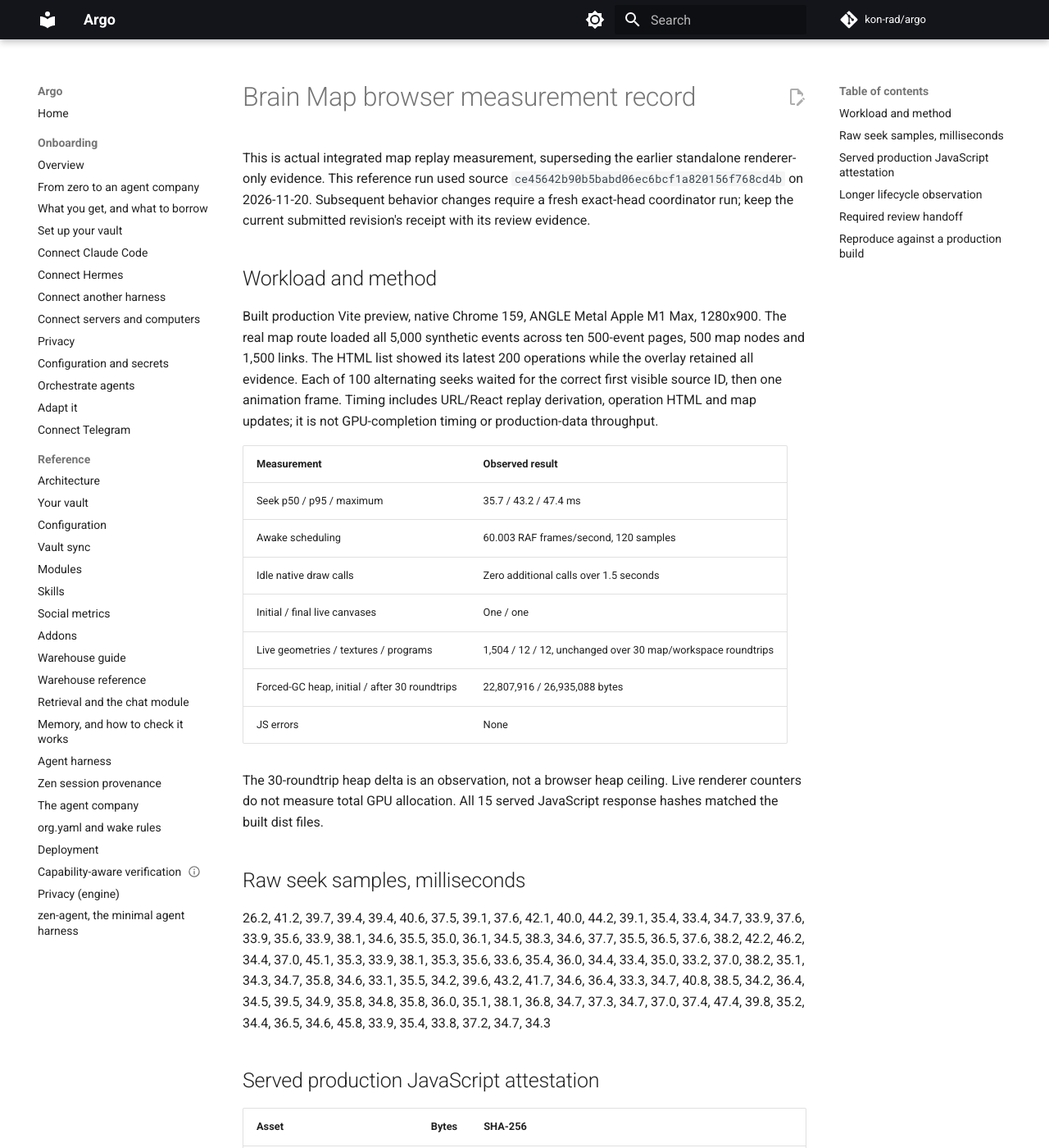
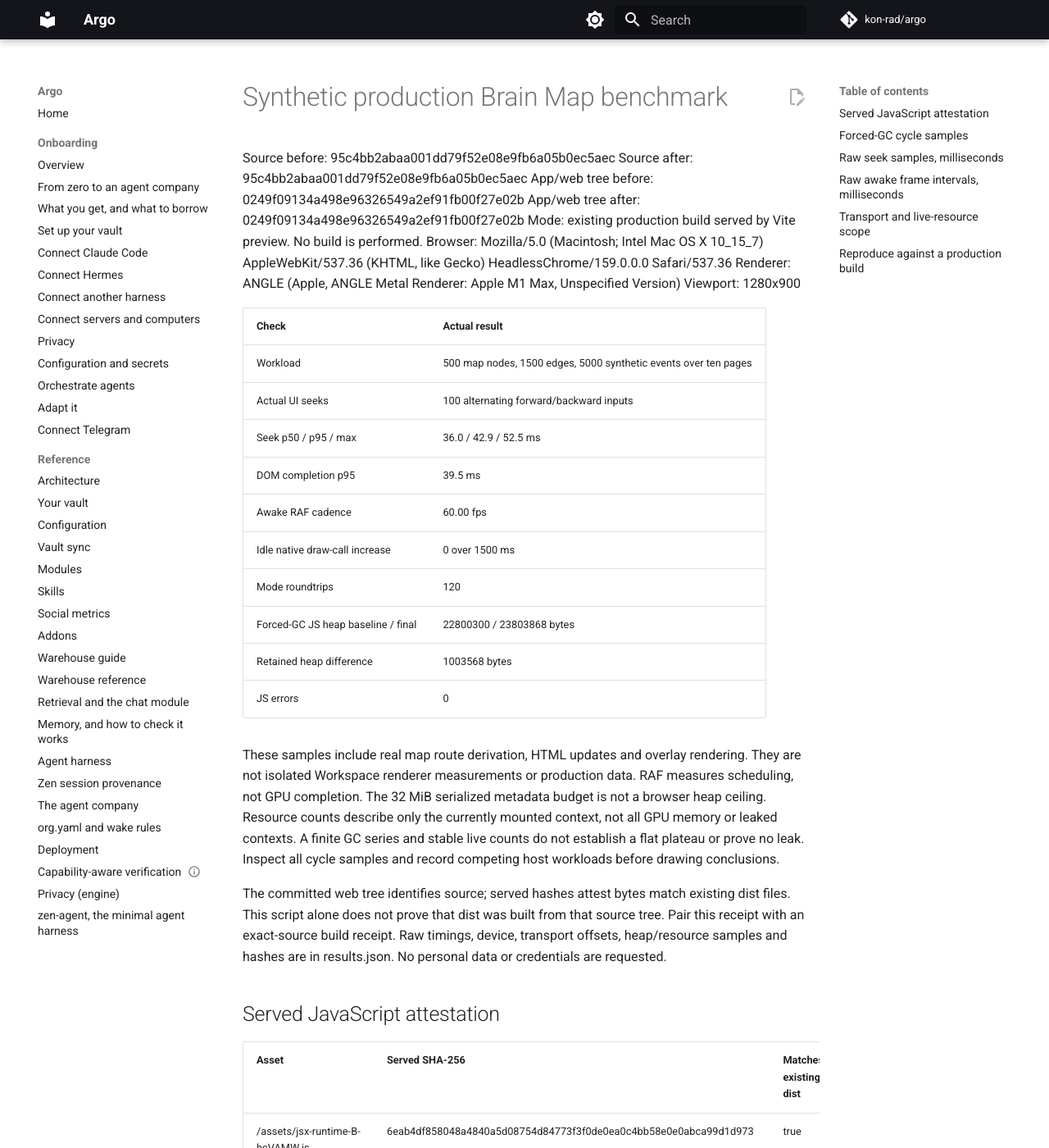
Before and after one commit to kon-rad/argo, an MkDocs documentation site: the page built from docs/audits/observatory-map-browser.md, in a window 1280 px wide and 1400 px high. Shown: the whole window at 82% size. Built offline with MkDocs 1.6.1 and Material for MkDocs 9.7.7, drawn with Linux system fonts in a browser that asks for light colours; comment, search, counter and statistics services are not loaded; some of the changed text lies outside the part shown.

Commit message:
docs(observatory): attach full map replay and resource samples
Retain the production workload, 100 seek/frame samples, 120 lifecycle samples and served bundle hashes alongside the current implementation.

Co-authored-by: Codex <noreply@openai.com>

```diff
--- a/docs/audits/observatory-map-browser.md
+++ b/docs/audits/observatory-map-browser.md
@@ -1,56 +1,189 @@
-# Brain Map browser measurement record
+# Synthetic production Brain Map benchmark
 
-This is actual integrated map replay measurement, superseding the earlier standalone renderer-only evidence. This reference run used source `ce45642b90b5babd06ec6bcf1a820156f768cd4b` on 2026-11-20. Subsequent behavior changes require a fresh exact-head coordinator run; keep the current submitted revision's receipt with its review evidence.
+Source before: 95c4bb2abaa001dd79f52e08e9fb6a05b0ec5aec
+Source after: 95c4bb2abaa001dd79f52e08e9fb6a05b0ec5aec
+App/web tree before: 0249f09134a498e96326549a2ef91fb00f27e02b
+App/web tree after: 0249f09134a498e96326549a2ef91fb00f27e02b
+Mode: existing production build served by Vite preview. No build is performed.
+Browser: Mozilla/5.0 (Macintosh; Intel Mac OS X 10_15_7) AppleWebKit/537.36 (KHTML, like Gecko) HeadlessChrome/159.0.0.0 Safari/537.36
+Renderer: ANGLE (Apple, ANGLE Metal Renderer: Apple M1 Max, Unspecified Version)
+Viewport: 1280x900
 
-## Workload and method
+| Check | Actual result |
+|---|---|
+| Workload | 500 map nodes, 1500 edges, 5000 synthetic events over ten pages |
+| Actual UI seeks | 100 alternating forward/backward inputs |
+| Seek p50 / p95 / max | 36.0 / 42.9 / 52.5 ms |
+| DOM completion p95 | 39.5 ms |
+| Awake RAF cadence | 60.00 fps |
+| Idle native draw-call increase | 0 over 1500 ms |
+| Mode roundtrips | 120 |
+| Forced-GC JS heap baseline / final | 22800300 / 23803868 bytes |
+| Retained heap difference | 1003568 bytes |
+| JS errors | 0 |
 
-Built production Vite preview, native Chrome 159, ANGLE Metal Apple M1 Max, 1280x900. The real map route loaded all 5,000 synthetic events across ten 500-event pages, 500 map nodes and 1,500 links. The HTML list showed its latest 200 operations while the overlay retained all evidence. Each of 100 alternating seeks waited for the correct first visible source ID, then one animation frame. Timing includes URL/React replay derivation, operation HTML and map updates; it is not GPU-completion timing or production-data throughput.
+These samples include real map route derivation, HTML updates and overlay rendering. They are not isolated Workspace renderer measurements or production data. RAF measures scheduling, not GPU completion. The 32 MiB serialized metadata budget is not a browser heap ceiling. Resource counts describe only the currently mounted context, not all GPU memory or leaked contexts. A finite GC series and stable live counts do not establish a flat plateau or prove no leak. Inspect all cycle samples and record competing host workloads before drawing conclusions.
 
-| Measurement | Observed result |
-|---|---|
-| Seek p50 / p95 / maximum | 35.7 / 43.2 / 47.4 ms |
-| Awake scheduling | 60.003 RAF frames/second, 120 samples |
-| Idle native draw calls | Zero additional calls over 1.5 seconds |
-| Initial / final live canvases | One / one |
-| Live geometries / textures / programs | 1,504 / 12 / 12, unchanged over 30 map/workspace roundtrips |
-| Forced-GC heap, initial / after 30 roundtrips | 22,807,916 / 26,935,088 bytes |
-| JS errors | None |
+The committed web tree identifies source; served hashes attest bytes match existing dist files. This script alone does not prove that dist was built from that source tree. Pair this receipt with an exact-source build receipt. Raw timings, device, transport offsets, heap/resource samples and hashes are in results.json. No personal data or credentials are requested.
 
-The 30-roundtrip heap delta is an observation, not a browser heap ceiling. Live renderer counters do not measure total GPU allocation. All 15 served JavaScript response hashes matched the built dist files.
+## Served JavaScript attestation
+
+| Asset | Served SHA-256 | Matches existing dist |
+|---|---|---|
+| /assets/jsx-runtime-B-hcVAMW.js | 6eab4df858048a4840a5d08754d84773f3f0de0ea0c4bb58e0e0abca99d1d973 | true |
+| /assets/preload-helper-Czpn1I53.js | aba87f2a53e45ecdc9113fc30387d16e449d1676428cf5f82dd624c1df97d152 | true |
+| /assets/useQuery-BcrDPy_9.js | 8ef8862bea7adcf0eaff954e07360e491fe8a0198b49ed315cd60db1902e8cbb | true |
+| /assets/index-B0EEoC1S.js | c126cf574b9fb67c522b0b8f0a0b57103a89d8ba72c34a2ee5a501f16422e677 | true |
+| /assets/mapData-kdsO1Bz_.js | a144f5d48db38c8129dc1aa6fbd28a8212df703910bb2b5c205213ab82bf7094 | true |
+| /assets/Map-KeS0iWQD.js | 2d7d3036e10f3cc328e47de53656f09ead5bd194d68d3273e670b9deff560981 | true |
+| /assets/model-DubFK2vM.js | 354d0384f4a6f96d91e3be3ccb33c90647468311a364d538bbd76272a93ddbcb | true |
+| /assets/three.core-B-I1Uqpg.js | 8bcbcb02495eb182983e4d32a8b5425e368cf3e8a0b80aeed97bebf6fcf006bd | true |
+| /assets/Observatory-Bh0odtZq.js | 90b3885d843fc5a7d0b0c15839a01097da430fc0375e905d2fad44195f8add04 | true |
+| /assets/mapActivity-DEZ2SXp0.js | d3cccff18e1959d15411bf6db088a63b1a5da4c58aeaebdabc3933dad4fcb7a9 | true |
+| /assets/BrainActivity-DGhXo5pJ.js | 0e9a0a6901f883601a7ab1d777260aec45ca33b77305c149f4026822bdbe43e9 | true |
+| /assets/FullMap-B5M8TZS-.js | 5acfa27300def763101adf2cf1c34c881f02a5c927545a813ef791d827879f68 | true |
+| /assets/three.module-CA3mRTJK.js | 909b8d7b87dae909dc91589397297e63acce6753a297dce0d7c8e59eaf8943ea | true |
+| /assets/3d-force-graph-DfJIvYYB.js | 9f4781e10ca0ddbf8312871643697379c12a693d5f07671cdcf9ce4a0c999a79 | true |
+| /assets/Workspace-BuszI_bl.js | 4a0fcaac2a9bcabf2a1694d80008d9a48c62a116331915d460a5e41a5b828cbe | true |
+
+## Forced-GC cycle samples
+
+| Cycle | JS used bytes | Live canvases |
+|---|---|---|
+| 1 | 22092276 | 1 |
+| 2 | 22375308 | 1 |
+| 3 | 22796672 | 1 |
+| 4 | 23218068 | 1 |
+| 5 | 23520160 | 1 |
+| 6 | 23686136 | 1 |
+| 7 | 24074136 | 1 |
+| 8 | 24036920 | 1 |
+| 9 | 24304216 | 1 |
+| 10 | 24298160 | 1 |
+| 11 | 24418596 | 1 |
+| 12 | 24815924 | 1 |
+| 13 | 24694096 | 1 |
+| 14 | 24913028 | 1 |
+| 15 | 25056116 | 1 |
+| 16 | 25233820 | 1 |
+| 17 | 25378472 | 1 |
+| 18 | 25562172 | 1 |
+| 19 | 25750820 | 1 |
+| 20 | 25884048 | 1 |
+| 21 | 26046020 | 1 |
+| 22 | 26144896 | 1 |
+| 23 | 26252884 | 1 |
+| 24 | 26431556 | 1 |
+| 25 | 26564624 | 1 |
+| 26 | 26655536 | 1 |
+| 27 | 27850008 | 1 |
+| 28 | 27034412 | 1 |
+| 29 | 27191828 | 1 |
+| 30 | 27403128 | 1 |
+| 31 | 27533128 | 1 |
+| 32 | 27669548 | 1 |
+| 33 | 27822012 | 1 |
+| 34 | 27955812 | 1 |
+| 35 | 28170520 | 1 |
+| 36 | 28386856 | 1 |
+| 37 | 28456428 | 1 |
+| 38 | 28682400 | 1 |
+| 39 | 28775232 | 1 |
+| 40 | 28969872 | 1 |
+| 41 | 29068128 | 1 |
+| 42 | 29228580 | 1 |
+| 43 | 29352760 | 1 |
+| 44 | 29465980 | 1 |
+| 45 | 29589296 | 1 |
+| 46 | 29727744 | 1 |
+| 47 | 29844564 | 1 |
+| 48 | 29916344 | 1 |
+| 49 | 30130624 | 1 |
+| 50 | 30229936 | 1 |
+| 51 | 30438376 | 1 |
+| 52 | 30553028 | 1 |
+| 53 | 30650256 | 1 |
+| 54 | 30771284 | 1 |
+| 55 | 30921532 | 1 |
+| 56 | 31097056 | 1 |
+| 57 | 31140320 | 1 |
+| 58 | 31355752 | 1 |
+| 59 | 31443928 | 1 |
+| 60 | 31617928 | 1 |
+| 61 | 31742564 | 1 |
+| 62 | 31798412 | 1 |
+| 63 | 32095768 | 1 |
+| 64 | 32274112 | 1 |
+| 65 | 32384040 | 1 |
+| 66 | 32495476 | 1 |
+| 67 | 32664816 | 1 |
+| 68 | 32805404 | 1 |
+| 69 | 32910676 | 1 |
+| 70 | 33068404 | 1 |
+| 71 | 33183360 | 1 |
+| 72 | 33290032 | 1 |
+| 73 | 24125296 | 1 |
+| 74 | 24108868 | 1 |
+| 75 | 24132388 | 1 |
+| 76 | 24290036 | 1 |
+| 77 | 24202304 | 1 |
+| 78 | 24219080 | 1 |
+| 79 | 24190124 | 1 |
+| 80 | 24253120 | 1 |
+| 81 | 24215696 | 1 |
+| 82 | 24251408 | 1 |
+| 83 | 24248620 | 1 |
+| 84 | 24276692 | 1 |
+| 85 | 24238176 | 1 |
+| 86 | 24508808 | 1 |
+| 87 | 24307152 | 1 |
+| 88 | 24305504 | 1 |
+| 89 | 24290804 | 1 |
+| 90 | 24293096 | 1 |
+| 91 | 24299604 | 1 |
+| 92 | 24307048 | 1 |
+| 93 | 24307068 | 1 |
+| 94 | 24312048 | 1 |
+| 95 | 24311948 | 1 |
+| 96 | 24310108 | 1 |
+| 97 | 24293988 | 1 |
+| 98 | 24320280 | 1 |
+| 99 | 24358036 | 1 |
+| 100 | 24346444 | 1 |
+| 101 | 24305644 | 1 |
+| 102 | 24536044 | 1 |
+| 103 | 24521444 | 1 |
+| 104 | 24349200 | 1 |
+| 105 | 24547128 | 1 |
+| 106 | 24353480 | 1 |
+| 107 | 24353376 | 1 |
+| 108 | 24507040 | 1 |
+| 109 | 24314580 | 1 |
+| 110 | 24357844 | 1 |
+| 111 | 24358544 | 1 |
+| 112 | 24371188 | 1 |
+| 113 | 24331648 | 1 |
+| 114 | 24366124 | 1 |
+| 115 | 24370564 | 1 |
+| 116 | 24384904 | 1 |
+| 117 | 24333592 | 1 |
+| 118 | 24367316 | 1 |
+| 119 | 24373976 | 1 |
+| 120 | 24367988 | 1 |
 
 ## Raw seek samples, milliseconds
 
-26.2, 41.2, 39.7, 39.4, 39.4, 40.6, 37.5, 39.1, 37.6, 42.1, 40.0, 44.2, 39.1, 35.4, 33.4, 34.7, 33.9, 37.6, 33.9, 35.6, 33.9, 38.1, 34.6, 35.5, 35.0, 36.1, 34.5, 38.3, 34.6, 37.7, 35.5, 36.5, 37.6, 38.2, 42.2, 46.2, 34.4, 37.0, 45.1, 35.3, 33.9, 38.1, 35.3, 35.6, 33.6, 35.4, 36.0, 34.4, 33.4, 35.0, 33.2, 37.0, 38.2, 35.1, 34.3, 34.7, 35.8, 34.6, 33.1, 35.5, 34.2, 39.6, 43.2, 41.7, 34.6, 36.4, 33.3, 34.7, 40.8, 38.5, 34.2, 36.4, 34.5, 39.5, 34.9, 35.8, 34.8, 35.8, 36.0, 35.1, 38.1, 36.8, 34.7, 37.3, 34.7, 37.0, 37.4, 47.4, 39.8, 35.2, 34.4, 36.5, 34.6, 45.8, 33.9, 35.4, 33.8, 37.2, 34.7, 34.3
+38.40, 43.90, 37.70, 40.70, 37.20, 39.10, 37.50, 38.80, 39.70, 42.90, 38.30, 38.70, 42.50, 37.00, 34.50, 39.80, 33.90, 36.10, 36.20, 34.60, 34.30, 37.20, 38.20, 35.70, 34.30, 37.40, 34.30, 36.10, 36.80, 35.50, 34.10, 35.70, 34.60, 39.70, 34.50, 38.40, 43.30, 47.40, 37.20, 42.00, 34.00, 35.30, 33.80, 42.40, 34.40, 36.20, 34.00, 34.80, 38.10, 35.80, 36.90, 35.50, 36.00, 37.70, 34.30, 34.20, 33.70, 34.30, 36.00, 35.10, 35.50, 37.00, 35.70, 38.20, 38.60, 52.50, 36.60, 35.00, 39.90, 42.40, 32.80, 34.30, 36.00, 34.20, 32.90, 34.40, 38.20, 34.60, 33.60, 35.20, 34.40, 34.40, 35.80, 35.20, 33.90, 35.60, 37.10, 36.20, 34.50, 35.40, 33.80, 35.40, 36.30, 44.30, 34.10, 36.20, 40.50, 41.70, 33.20, 37.50
 
-## Served production JavaScript attestation
+## Raw awake frame intervals, milliseconds
 
-| Asset | Bytes | SHA-256 |
-|---|---:|---|
-| jsx-runtime-B-hcVAMW.js | 8557 | `6eab4df858048a4840a5d08754d84773f3f0de0ea0c4bb58e0e0abca99d1d973` |
-| preload-helper-Czpn1I53.js | 1196 | `aba87f2a53e45ecdc9113fc30387d16e449d1676428cf5f82dd624c1df97d152` |
-| useQuery-BcrDPy_9.js | 23095 | `8ef8862bea7adcf0eaff954e07360e491fe8a0198b49ed315cd60db1902e8cbb` |
-| index-BWR40A4o.js | 862281 | `013cee9a4e9822767d6bb76d3f49b72906cfb2ace69da37f574d502bbd3615d4` |
-| mapData-keriWwNv.js | 2429 | `ea7c7689910b962a5fed3acd8f9f63b93e73d84c399fbffc1147cefa200c90de` |
-| Map-BC6g7OcU.js | 8860 | `07bad66c0cddbd4d328e67eac2f6c058bf586c27966974adfe52f08f2b4d8734` |
-| model-BG6fmXvQ.js | 5567 | `2adf44712a3190f9a53cba30347494b0b170337f10ab61d0db6ca2c1178b2bac` |
-| three.core-B-I1Uqpg.js | 241566 | `8bcbcb02495eb182983e4d32a8b5425e368cf3e8a0b80aeed97bebf6fcf006bd` |
-| Observatory-DZFuPiV_.js | 14468 | `38b299dd0f0603186623616e1d4d4d1a69ac402cba6f99a3312bfe375b14a0f6` |
-| mapActivity-DEZ2SXp0.js | 629 | `d3cccff18e1959d15411bf6db088a63b1a5da4c58aeaebdabc3933dad4fcb7a9` |
-| BrainActivity-BD7My3rq.js | 4468 | `e9120e3bf950e2aeaa9630c87e219462cd9fd8c4aafbd9d4cd01baab28edd358` |
-| FullMap-BvLUR1Y_.js | 14385 | `8da95c0969109a1b3328e497676d99bccd7ab65163195710bcac3988446106d8` |
-| three.module-CA3mRTJK.js | 352341 | `909b8d7b87dae909dc91589397297e63acce6753a297dce0d7c8e59eaf8943ea` |
-| 3d-force-graph-DfJIvYYB.js | 806022 | `9f4781e10ca0ddbf8312871643697379c12a693d5f07671cdcf9ce4a0c999a79` |
-| Workspace-BJ4x3dQN.js | 4352 | `daeeb1c7f9ce0c89e27c29d12873b36bf99f7187a36396ff3dd7757ca6c7fa69` |
+16.70, 16.70, 16.60, 16.60, 16.80, 16.70, 16.50, 16.80, 16.60, 16.70, 16.70, 16.60, 16.60, 16.80, 16.60, 16.60, 16.70, 16.80, 16.60, 16.60, 16.70, 16.70, 16.60, 16.70, 16.70, 16.60, 16.70, 16.70, 16.70, 16.60, 16.60, 16.80, 16.60, 16.70, 16.60, 16.70, 16.70, 16.60, 16.70, 16.70, 16.60, 16.70, 16.60, 16.70, 16.70, 16.70, 16.60, 16.70, 16.70, 16.60, 16.70, 16.60, 16.70, 16.70, 16.60, 16.80, 16.50, 16.70, 16.80, 16.50, 16.70, 16.70, 16.70, 16.70, 16.60, 16.70, 16.70, 16.60, 16.70, 16.70, 16.60, 16.70, 16.60, 16.70, 16.60, 16.80, 16.60, 16.60, 16.80, 16.60, 16.70, 16.60, 16.70, 16.70, 16.60, 16.70, 16.70, 16.60, 16.70, 16.60, 16.70, 16.70, 16.60, 16.70, 16.70, 16.70, 16.60, 16.70, 16.60, 16.70, 16.70, 16.60, 16.70, 16.70, 16.70, 16.60, 16.70, 16.70, 16.60, 16.60, 16.80, 16.60, 16.70, 16.70, 16.60, 16.70, 16.60, 16.70, 16.70, 16.70
 
-## Longer lifecycle observation
+## Transport and live-resource scope
 
-An independent memory-only run used the same source/build, ten warmup roundtrips and continued to 120 total roundtrips. Renderer, controls and document listener counts remained one. The larger current-renderer numeric cache backing observed at cycle 70 shrank after its allocation threshold. Settled heap at cycle 120 was 692,460 bytes above warmup, with approximately stable late-cycle values. One additional React tree was observed in the final snapshot; this does not establish zero retention, a universal plateau or a total GPU-memory bound.
+Serialized fixture bytes: 3329715. API response bytes over the entire run: 764453106, including repeated loads during mode switching. All ten initial offsets 0 through 4500 were checked. Source/tree before and after are identical, and the exact-source production build completed successfully before this measurement. Live resource counters stayed at 1,504 geometries, 12 textures, 12 programs and one canvas through 120 roundtrips. These are active-context counters, not a total GPU allocation measurement.
 
-The demonstrated old-route leak was separately traced to document keyboard listeners retained when controls disconnected after canvas detachment. Renderer lifetime cleanup now runs before detachment. Two connected-root regression tests failed before this correction and pass afterward. See React's primary lifecycle references: [layout effects](https://react.dev/reference/react/useLayoutEffect) and [passive effects](https://react.dev/reference/react/useEffect).
-
-## Required review handoff
-
-Preserve the exact source revision, app/web tree hash, device/GPU, production asset hashes, full raw seek/frame samples, response byte count, forced-GC samples, mode-switch counts and caveats in the coordinator's revision-bound RESULT. The workload uses synthetic API data and does not establish production authorization or historical completeness. Re-run after current behavior changes. A sandbox worker's inability to run a browser is historical capability evidence, not a claim that coordinator measurements do not exist.
+The measured frontend tree above remains the runtime identity across documentation-only commits. The coordinator reruns the committed harness on each final submitted HEAD and binds its fresh receipt to that revision. The earlier sandbox limitation and standalone workspace renderer benchmark are historical and do not replace this actual integrated-map workload.
 
 ## Reproduce against a production build
 
```
Also changed, not shown: docs/observatory-dev-log.md (+7 -0 lines).
